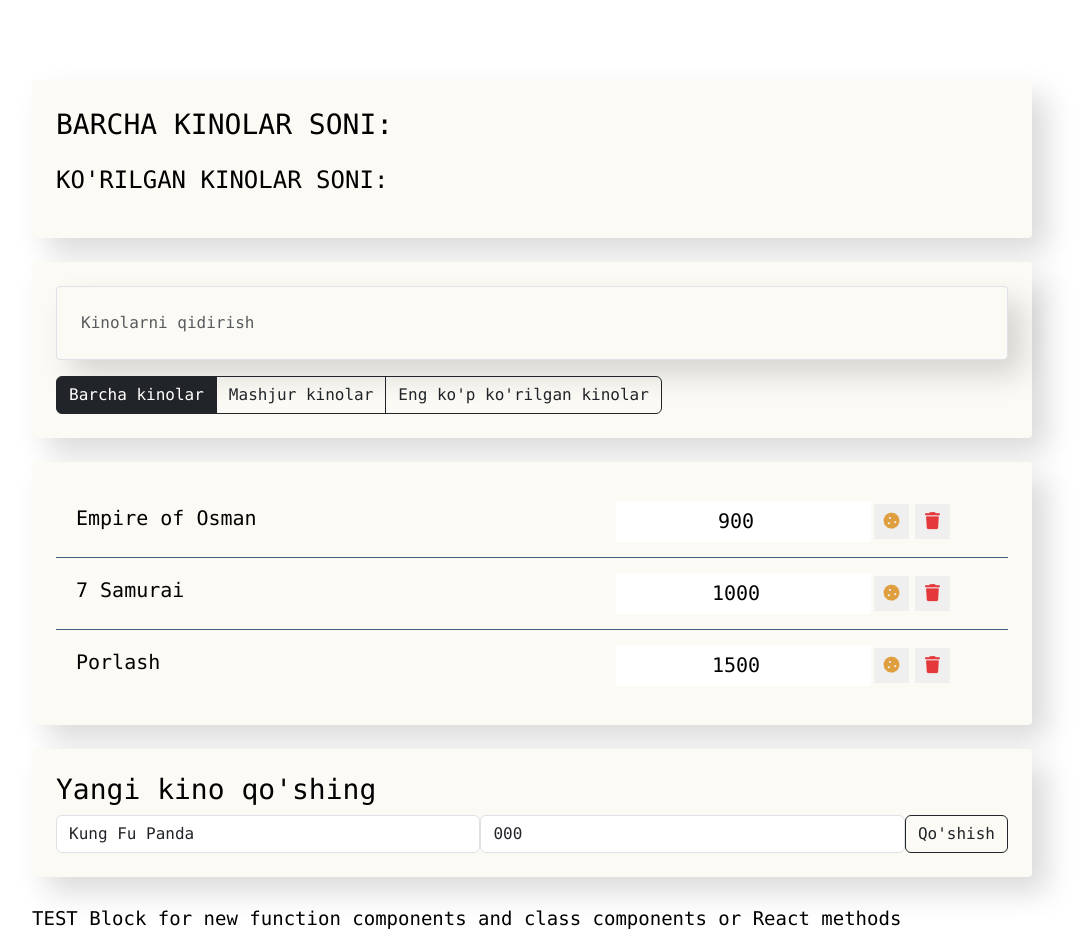
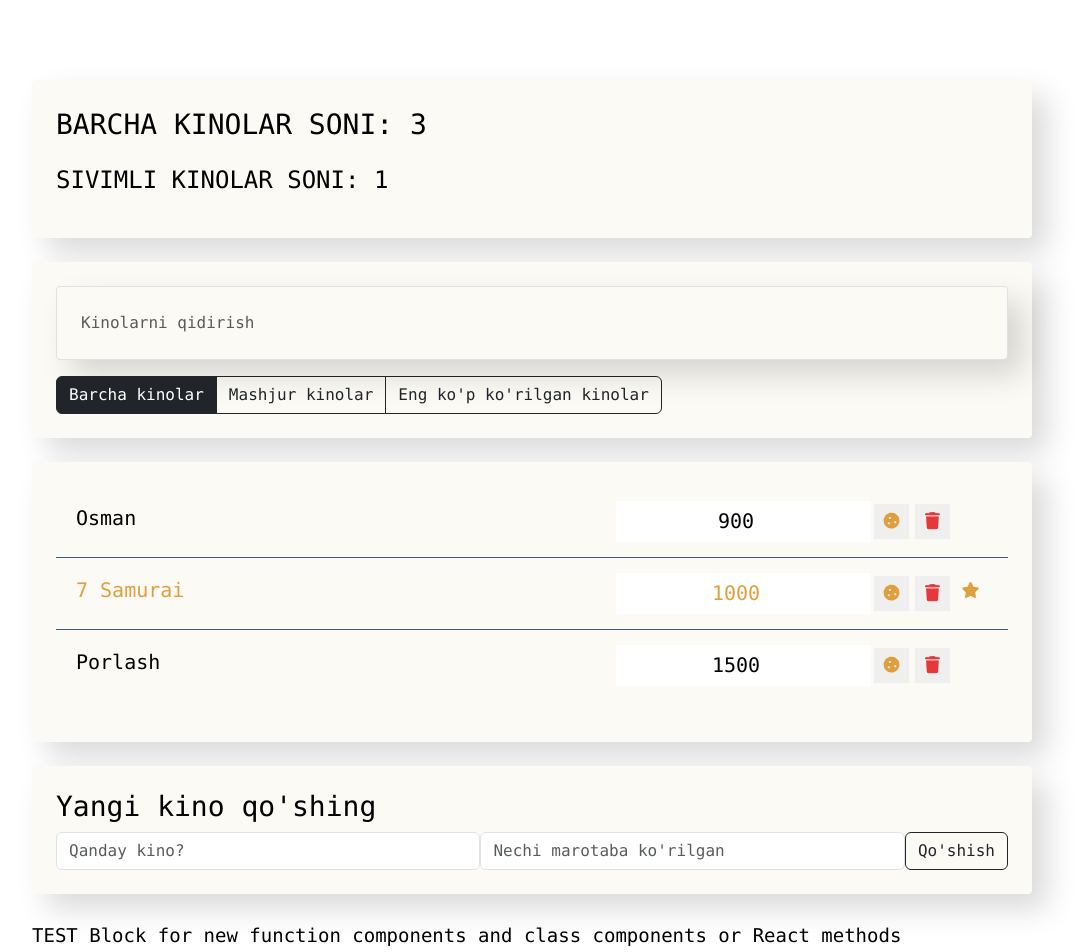
Before and after one commit to Behruz746/reactJS-2024, a React (Vite) app in the folder 00-dars-create-react-app/: page / in a window 1280 px wide. Shown: the top 952 px of the page, without its empty margins (108-1192 px from the left). Built offline with nearby package versions, Linux system fonts and the light colour scheme.

Commit message:
added: toggle data props function and function component

```diff
--- a/00-dars-create-react-app/src/App.jsx
+++ b/00-dars-create-react-app/src/App.jsx
@@ -1,3 +1,5 @@
+import React, { Component } from "react";
+import { v4 as uuidv4 } from "uuid";
 import {
   Info,
   Filter,
@@ -8,27 +10,105 @@ import {
 } from "./components";
 import "./app.scss";
 
-function App() {
-  const data = [
-    { name: "Empire of Osman", views: 900, favorite: false },
-    { name: "7 Samurai", views: 1000, favorite: true },
-    { name: "Porlash", views: 1500, favorite: false },
-  ];
+class App extends Component {
+  constructor(props) {
+    super(props);
+    this.state = {
+      data: [
+        { name: "Osman", views: 900, favorite: false, like: false, id: 1 },
+        { name: "7 Samurai", views: 1000, favorite: true, like: true, id: 2 },
+        { name: "Porlash", views: 1500, favorite: false, like: false, id: 3 },
+      ],
+    };
+  }
+
+  onDelete = (id) => {
+    this.setState(({ data }) => {
+      const newData = data.filter((obj) => obj.id != id);
+      return {
+        data: newData,
+      };
+    });
+  };
+
+  addItem = (item) => {
+    const newItem = {
+      ...item,
+      like: false,
+      favorite: false,
+      id: uuidv4(),
+    };
+    this.setState(({ data }) => {
+      return {
+        data: [...data, newItem],
+      };
+    });
+  };
+
+  toggleItem = (id, prop) => {
+    this.setState(({ data }) => {
+      return {
+        data: data.map((item) => {
+          if (item.id === id) {
+            return { ...item, [prop]: !item[prop] };
+          }
+          return item;
+        }),
+      };
+    });
+  };
+
+  render() {
+    const { data } = this.state;
+    const allMovies = data.length;
+    const favoriteMovies = data.filter((c) => c.favorite).length;
 
     return (
       <div className="App font-monospace">
         <div className="content">
-        <Info />
+          <Info allMovies={allMovies} favoriteMovies={favoriteMovies} />
           <div className="search-panel">
             <SearchPanel />
             <Filter />
           </div>
-        <MovieList dataList={data} />
-        <MoviesAddForm dataList={data} />
+          <MovieList
+            dataList={data}
+            onDelete={this.onDelete}
+            toggleItem={this.toggleItem}
+          />
+          <MoviesAddForm dataList={data} addItem={this.addItem} />
           <TestBlock />
         </div>
       </div>
     );
   }
+}
+
+// function App() {
+//   const data = [
+//     { name: "Empire of Osman", views: 900, favorite: false, id: 0 },
+//     { name: "7 Samurai", views: 1000, favorite: true, id: 1 },
+//     { name: "Porlash", views: 1500, favorite: false, id: 2 },
+//   ];
+
+//   const onDelete = (id) => {
+//     console.log(id);
+//   };
+
+//   return (
+//     <div className="App font-monospace">
+//       <div className="content">
+//         <Info />
+//         <div className="search-panel">
+//           <SearchPanel />
+//           <Filter />
+//         </div>
+//         <MovieList dataList={data} onDelete={onDelete} />
+//         <MoviesAddForm dataList={data} />
+//         <TestBlock />
+//       </div>
+//     </div>
+//   );
+// }
 
 export default App;
--- a/00-dars-create-react-app/src/app.scss
+++ b/00-dars-create-react-app/src/app.scss
@@ -47,9 +47,11 @@
 .Movie-list {
   margin-top: 1.5rem;
   padding: 1.5rem;
+  height: 280px;
   border-radius: 4px;
   background-color: #fcfaf5;
   box-shadow: 15px 15px 30px rgba(0, 0, 0, 0.15);
+  overflow: auto;
 }
 
 // movie list item styles
--- a/00-dars-create-react-app/src/components/Info.jsx
+++ b/00-dars-create-react-app/src/components/Info.jsx
@@ -1,10 +1,12 @@
 import React from "react";
 
-function Info() {
+function Info({ allMovies, favoriteMovies }) {
   return (
     <div className="Info">
-      <p className="fs-3 text-uppercase">Barcha kinolar soni:</p>
-      <p className="fs-4 text-uppercase">Ko'rilgan kinolar soni:</p>
+      <p className="fs-3 text-uppercase">Barcha kinolar soni: {allMovies}</p>
+      <p className="fs-4 text-uppercase">
+        Sivimli kinolar soni: {favoriteMovies}
+      </p>
     </div>
   );
 }
--- a/00-dars-create-react-app/src/components/MovieList.jsx
+++ b/00-dars-create-react-app/src/components/MovieList.jsx
@@ -2,11 +2,18 @@ import React from "react";
 import { v4 as uuidv4 } from "uuid";
 import { MovieListItem } from "./";
 
-function MovieList({ dataList }) {
+function MovieList({ dataList, onDelete, toggleItem }) {
   return (
     <ul className="Movie-list">
       {dataList.map((data) => (
-        <MovieListItem {...data} key={uuidv4()} />
+        <MovieListItem
+          {...data}
+          onDelte={() => onDelete(data.id)}
+          toggleItem={(e) =>
+            toggleItem(data.id, e.currentTarget.getAttribute("data-toggle"))
+          }
+          key={uuidv4()}
+        />
       ))}
     </ul>
   );
--- a/00-dars-create-react-app/src/components/MovieListItem.jsx
+++ b/00-dars-create-react-app/src/components/MovieListItem.jsx
@@ -1,40 +1,63 @@
 import React from "react";
 
-class MovieListItem extends React.Component {
-  constructor(props) {
-    super(props);
-    this.state = {
-      favorite: false,
-      like: false,
-    };
-  }
+// class MovieListItem extends React.Component {
+//   constructor(props) {
+//     super(props);
+//   }
 
-  favoriteHandel = () => {
-    this.setState(({ favorite }) => ({
-      favorite: !favorite,
-    }));
-  };
+//   render() {
+//     const { name, views, onDelte, favorite, like, toggleItem } = this.props;
+//     return (
+//       <li
+//         className={`list-group-item d-flex jusrify-content-between ${
+//           favorite && "increase"
+//         } ${like && "like"}`}
+//       >
+//         <span
+//           className="list-group-item-label"
+//           onClick={toggleItem}
+//           data-toggle="like"
+//         >
+//           {name}
+//         </span>
+//         <input
+//           type="number"
+//           className="list-group-item-input"
+//           defaultValue={views}
+//         />
+//         <div className="d-flex justify-center align-item-center">
+//           <button
+//             type="button"
+//             className="btn-cookie btn-sm"
+//             onClick={toggleItem}
+//             data-toggle="favorite"
+//           >
+//             <i className="fas fa-cookie"></i>
+//           </button>
+//           <button type="button" className="btn-trash btn-sm" onClick={onDelte}>
+//             <i className="fas fa-trash"></i>
+//           </button>
 
-  likeHandel = () => {
-    this.setState(({ like }) => ({
-      like: !like,
-    }));
-  };
+//           <i className="fas fa-star"></i>
+//         </div>
+//       </li>
+//     );
+//   }
+// }
 
-  deleteHandel = () => {
-    console.log("delete movie");
-  };
-
-  render() {
-    const { name, views } = this.props;
-    const { favorite, like } = this.state;
+function MovieListItem(props) {
+  const { name, views, onDelte, favorite, like, toggleItem } = props;
   return (
     <li
       className={`list-group-item d-flex jusrify-content-between ${
         favorite && "increase"
       } ${like && "like"}`}
     >
-        <span className="list-group-item-label" onClick={this.likeHandel}>
+      <span
+        className="list-group-item-label"
+        onClick={toggleItem}
+        data-toggle="like"
+      >
         {name}
       </span>
       <input
@@ -46,15 +69,12 @@ class MovieListItem extends React.Component {
         <button
           type="button"
           className="btn-cookie btn-sm"
-            onClick={this.favoriteHandel}
+          onClick={toggleItem}
+          data-toggle="favorite"
         >
           <i className="fas fa-cookie"></i>
         </button>
-          <button
-            type="button"
-            className="btn-trash btn-sm"
-            onClick={this.deleteHandel}
-          >
+        <button type="button" className="btn-trash btn-sm" onClick={onDelte}>
           <i className="fas fa-trash"></i>
         </button>
 
@@ -63,32 +83,5 @@ class MovieListItem extends React.Component {
     </li>
   );
 }
-}
-
-// function MovieListItem({ name, views, favorite }) {
-//   return (
-//     <li
-//       className={`list-group-item d-flex jusrify-content-between ${
-//         favorite && "increase"
-//       }`}
-//     >
-//       <span className="list-group-item-label">{name}</span>
-//       <input
-//         type="number"
-//         className="list-group-item-input"
-//         defaultValue={views}
-//       />
-//       <div className="d-flex justify-center align-item-center">
-//         <button type="button" className="btn-cookie btn-sm">
-//           <i className="fas fa-cookie"></i>
-//         </button>
-//         <button type="button" className="btn-trash btn-sm">
-//           <i className="fas fa-trash"></i>
-//         </button>
-//         <i className="fas fa-star"></i>
-//       </div>
-//     </li>
-//   );
-// }
 
 export default MovieListItem;
--- a/00-dars-create-react-app/src/components/MoviesAddForm.jsx
+++ b/00-dars-create-react-app/src/components/MoviesAddForm.jsx
@@ -4,20 +4,30 @@ class MoviesAddForm extends React.Component {
   constructor(props) {
     super(props);
     this.state = {
-      name: "Kung Fu Panda",
-      views: "000",
+      name: "",
+      views: "",
     };
   }
 
   onChangeInput = (e) => this.setState({ [e.target.name]: e.target.value });
+  addFormHandel = (e) => {
+    e.preventDefault();
+    if (this.state.name && this.state.views) {
+      this.props.addItem({ name: this.state.name, views: this.state.views });
+    }
+    this.setState({ name: "", views: "" });
+  };
 
   render() {
     const { name, views } = this.state;
-
     return (
       <div className="movies-add-form">
         <h3>Yangi kino qo'shing</h3>
-        <form action="#" className="add-form d-flex">
+        <form
+          action="#"
+          className="add-form d-flex"
+          onSubmit={this.addFormHandel}
+        >
           <input
             type="text"
             className="form-control new-post-label"
```
Lines whose indentation alone changed are shown as unchanged.
